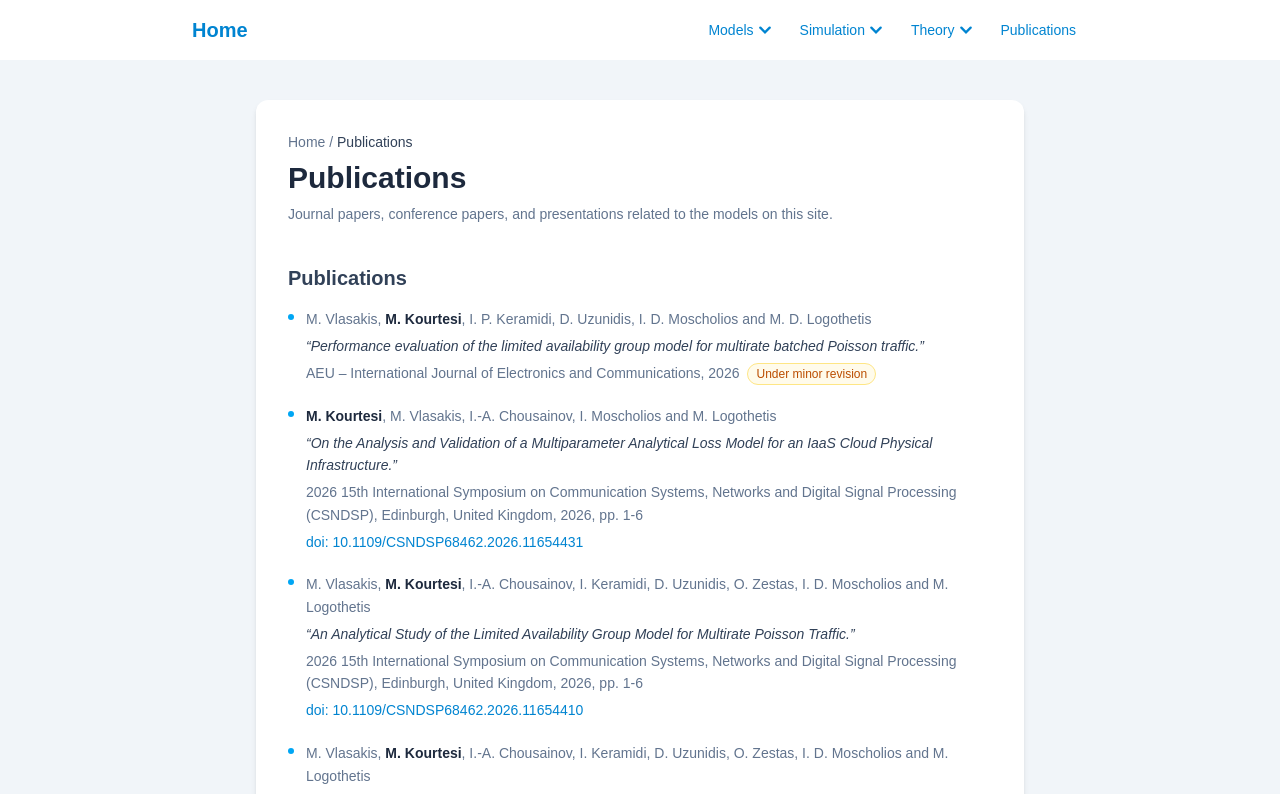
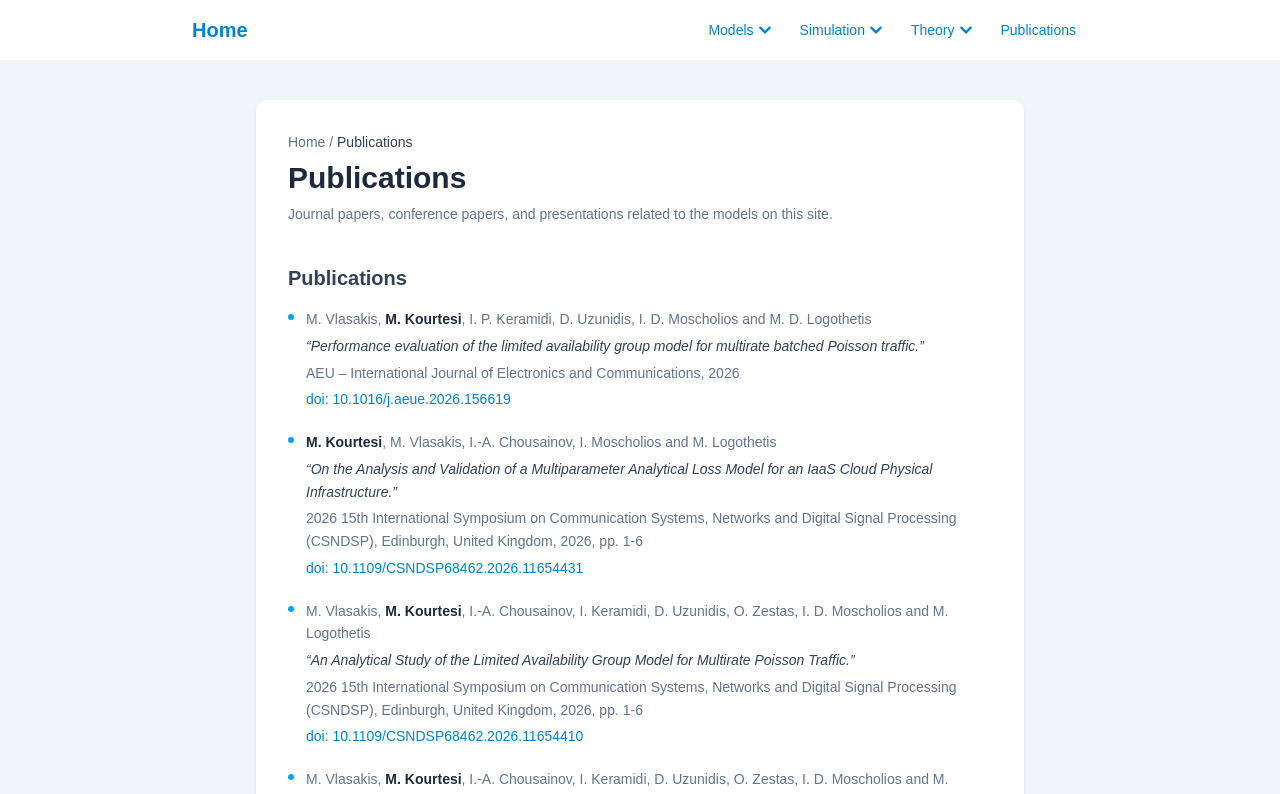
Before and after one commit to marias-world/teletraffic-models-ui, a Next.js app: page /publications in a window 1280 px wide. Shown: the top 794 px of the page. Built offline with nearby package versions, Linux system fonts and the light colour scheme.

Commit message:
chore: add doi to paper

```diff
--- a/src/app/publications/page.tsx
+++ b/src/app/publications/page.tsx
@@ -16,7 +16,7 @@ const PUBLICATIONS: Publication[] = [
       "Performance evaluation of the limited availability group model for multirate batched Poisson traffic",
     venue:
       "AEU – International Journal of Electronics and Communications, 2026",
-    status: "Under minor revision",
+    doi: "10.1016/j.aeue.2026.156619",
   },
   {
     authors:
@@ -39,7 +39,8 @@ const PUBLICATIONS: Publication[] = [
   {
     authors:
       "M. Vlasakis, M. Kourtesi, I.-A. Chousainov, I. Keramidi, D. Uzunidis, O. Zestas, I. D. Moscholios and M. Logothetis",
-    title: "On the limited-availability group model for multirate Poisson traffic",
+    title:
+      "On the limited-availability group model for multirate Poisson traffic",
     venue: "Panhellenic Conf. Electronics and Telecommunications (PACET)",
     doi: "10.1109/PACET68758.2026.11498249",
   },
@@ -49,14 +50,16 @@ const PRESENTATIONS = [
   {
     title:
       "On the Analysis and Validation of a Multiparameter Analytical Loss Model for an IaaS Cloud Physical Infrastructure",
-    detail: "Accepted for presentation at IEEE CSNDSP 2026, Edinburgh, July 2026",
+    detail:
+      "Accepted for presentation at IEEE CSNDSP 2026, Edinburgh, July 2026",
     posterUrl:
       "https://drive.google.com/file/d/1RGBJV2bkQqRitWvKoZbzMLzyx1Rtc9vZ/view?usp=drive_link",
   },
   {
     title:
       "An Analytical Study of the Limited Availability Group Model for Multirate Poisson Traffic",
-    detail: "Accepted for presentation at IEEE CSNDSP 2026, Edinburgh, July 2026",
+    detail:
+      "Accepted for presentation at IEEE CSNDSP 2026, Edinburgh, July 2026",
     posterUrl:
       "https://drive.google.com/file/d/1Ol44buGwWKJY0Tv29OXvPo8c3CxKk1de/view?usp=drive_link",
   },
```
